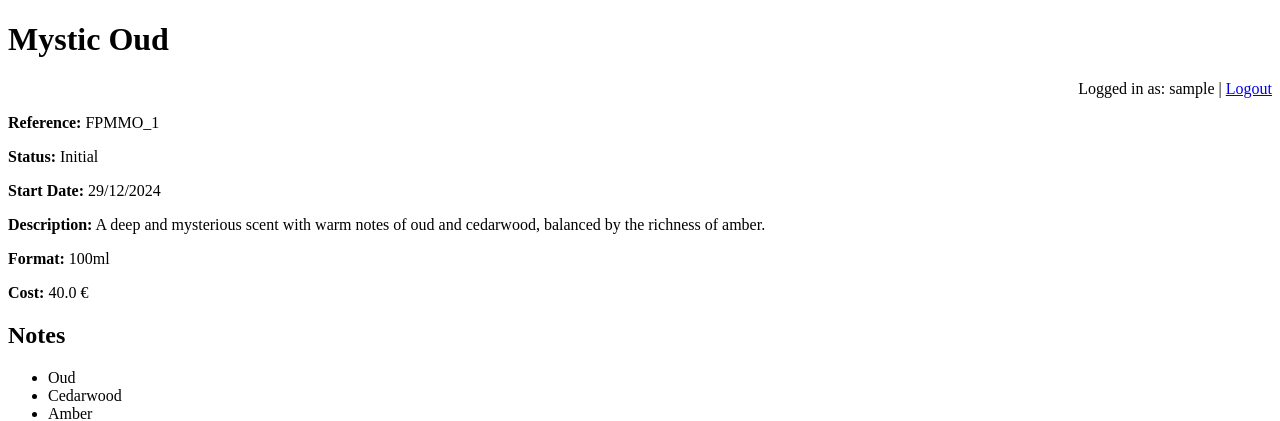
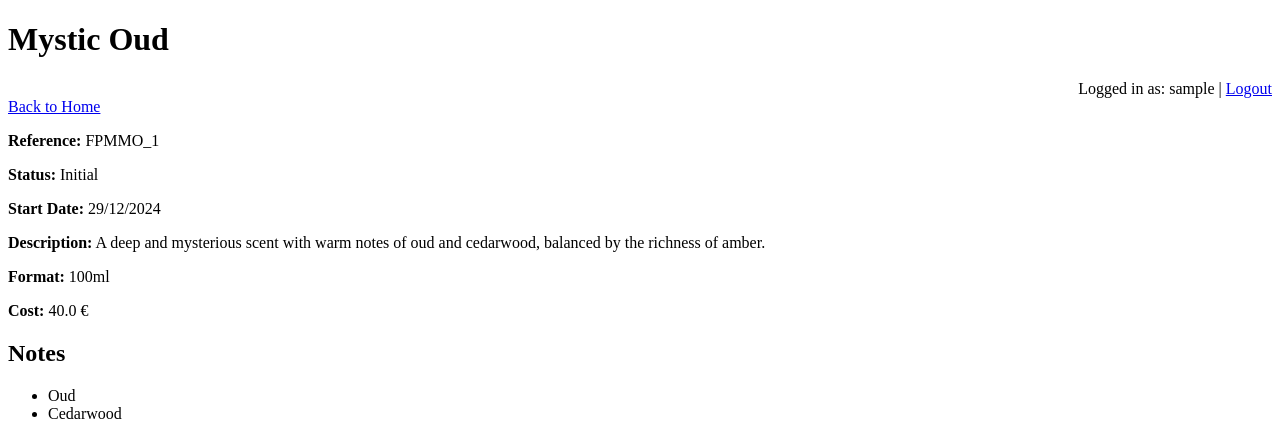
Before and after one commit to tianamd/PLM_A5, a Flask app: page /product/1 in a window 1280 px wide. Shown: the top 421 px of the page. Run offline with Flask 3, Linux system fonts and the light colour scheme; the visitor is signed in with stand-in values (Sample User, id 1).

Commit message:
add back to home link

```diff
--- a/templates/add_product.html
+++ b/templates/add_product.html
@@ -11,6 +11,8 @@
             <a href="{{ url_for('logout') }}">Logout</a>
         </div>
     {% endif %}
+
+    <a href="{{ url_for('index') }}">Back to Home</a>
 
     <form method="POST">
         <label>Name: <input type="text" name="name" required></label><br>
--- a/templates/manage_users.html
+++ b/templates/manage_users.html
@@ -39,6 +39,8 @@
             </ul>
         {% endif %}
     {% endwith %}
+
+    <a href="{{ url_for('index') }}">Back to Home</a>
 
     <h1>Register</h1>
     <form method="POST">
@@ -87,6 +89,5 @@
             {% endfor %}
         </tbody>
     </table>
-    <a href="{{ url_for('index') }}">Back to Home</a>
 </body>
 </html>
--- a/templates/product_detail.html
+++ b/templates/product_detail.html
@@ -12,6 +12,8 @@
             <a href="{{ url_for('logout') }}">Logout</a>
         </div>
     {% endif %}
+
+    <a href="{{ url_for('index') }}">Back to Home</a>
 
     <p><strong>Reference:</strong> {{ product.ref }}</p>
     <p><strong>Status:</strong> {{ product.status }}</p>
```
